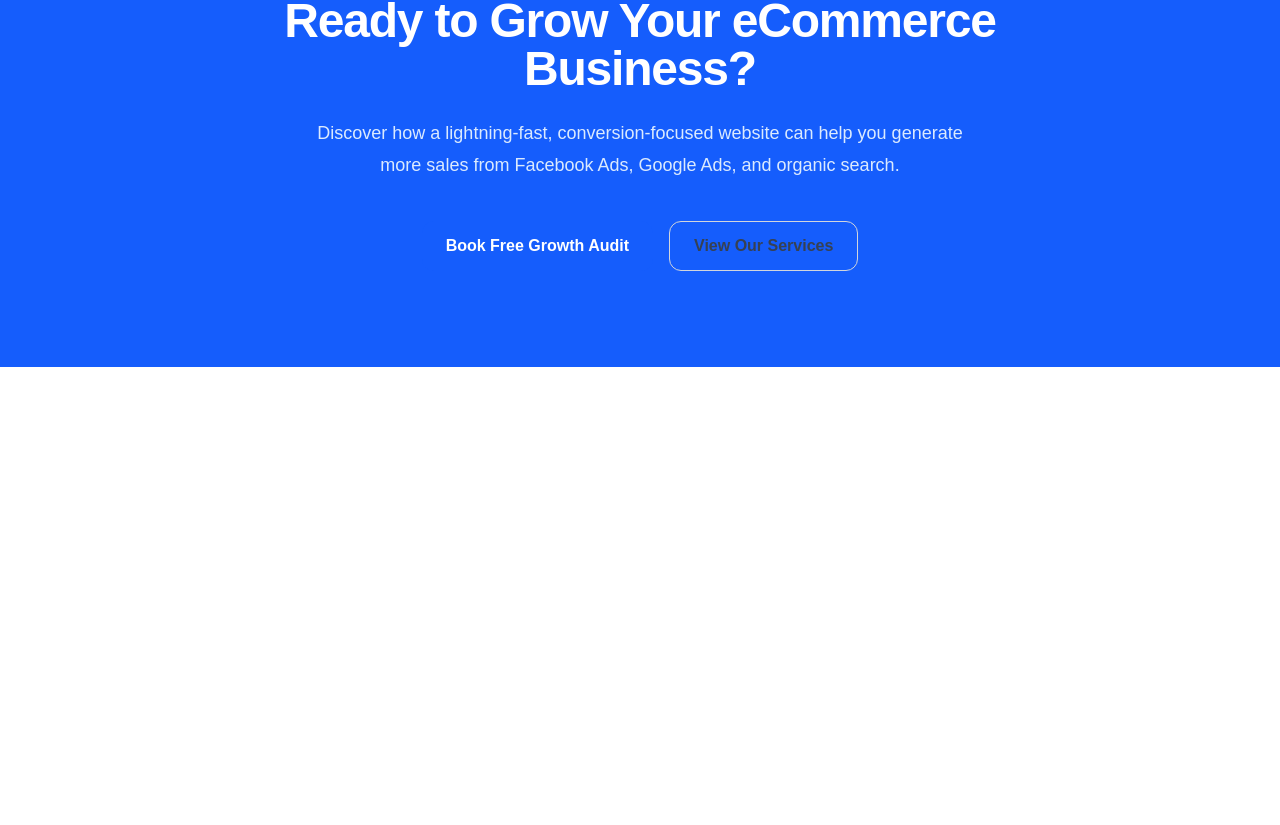
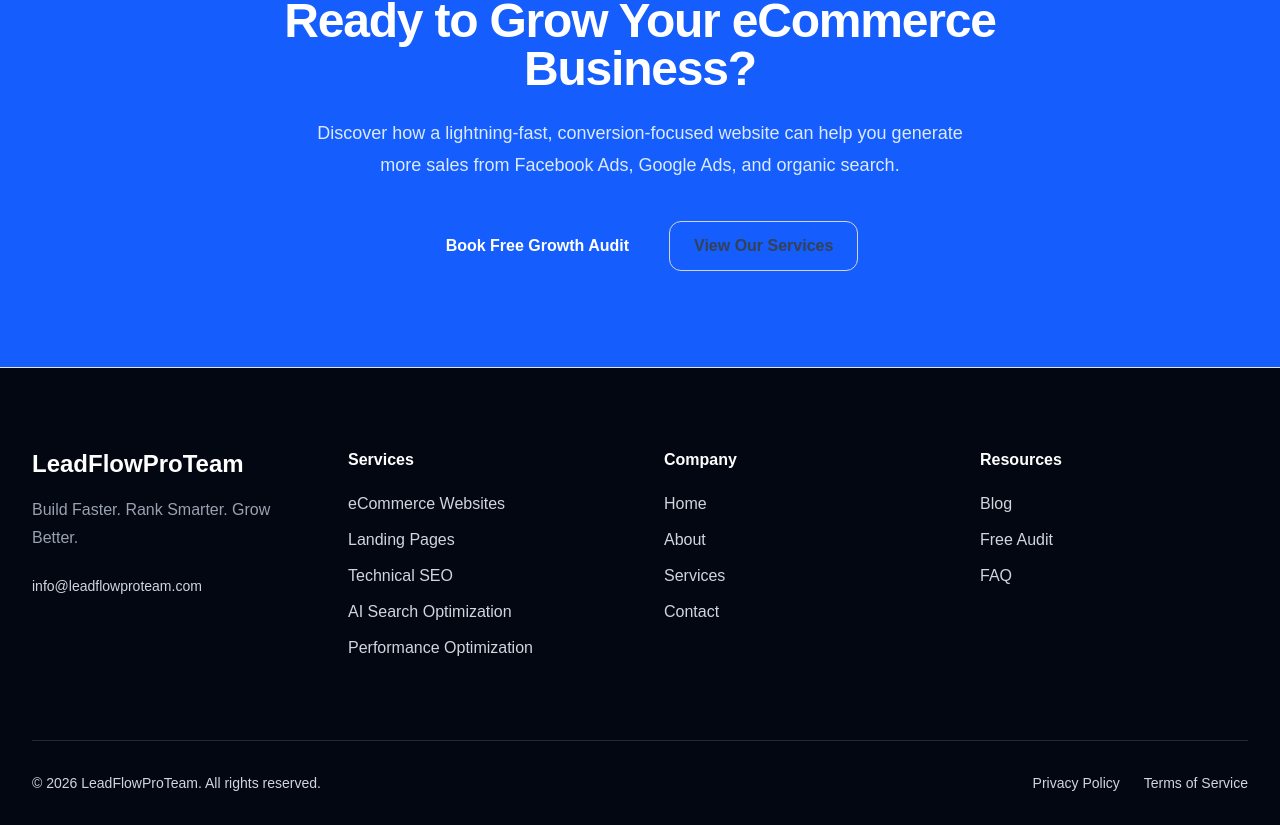
Before and after one commit to leadflowproteam/leadflowproteam, a Next.js app: page / in a window 1280 px wide. Shown: the part 6416-7241 px from the top of the page. Before the commit the page ends 6783 px from the top, so only its background shows below. Built offline with nearby package versions, Linux system fonts and the light colour scheme.

Commit message:
feat(...): description

```diff
--- a/app/page.tsx
+++ b/app/page.tsx
@@ -1,3 +1,4 @@
+import Footer from "@/components/layout/Footer";
 import CTA from "@/components/sections/CTA";
 import FAQ from "@/components/sections/FAQ";
 import Results from "@/components/sections/Results";
@@ -22,6 +23,7 @@ export default function HomePage() {
 <Results />
 <FAQ />
 <CTA />
+<Footer />
 </main>
     </>
   );
--- a/components/layout/Footer.tsx
+++ b/components/layout/Footer.tsx
@@ -0,0 +1,100 @@
+import Link from "next/link";
+
+import Container from "@/components/ui/Container";
+import { company } from "@/config/company";
+
+export default function Footer() {
+  return (
+    <footer className="border-t border-gray-200 bg-gray-950 text-gray-300">
+      <Container>
+        <div className="grid gap-12 py-20 md:grid-cols-2 lg:grid-cols-4">
+          <div>
+            <h3 className="text-2xl font-bold text-white">
+              {company.name}
+            </h3>
+
+            <p className="mt-4 leading-7 text-gray-400">
+              {company.slogan}
+            </p>
+
+            <p className="mt-6 text-sm">
+              {company.contact.email}
+            </p>
+          </div>
+
+          <div>
+            <h4 className="font-semibold text-white">
+              Services
+            </h4>
+
+            <ul className="mt-5 space-y-3">
+              <li>eCommerce Websites</li>
+              <li>Landing Pages</li>
+              <li>Technical SEO</li>
+              <li>AI Search Optimization</li>
+              <li>Performance Optimization</li>
+            </ul>
+          </div>
+
+          <div>
+            <h4 className="font-semibold text-white">
+              Company
+            </h4>
+
+            <ul className="mt-5 space-y-3">
+              <li>
+                <Link href="/">Home</Link>
+              </li>
+
+              <li>
+                <Link href="/about">
+                  About
+                </Link>
+              </li>
+
+              <li>
+                <Link href="/services">
+                  Services
+                </Link>
+              </li>
+
+              <li>
+                <Link href="/contact">
+                  Contact
+                </Link>
+              </li>
+            </ul>
+          </div>
+
+          <div>
+            <h4 className="font-semibold text-white">
+              Resources
+            </h4>
+
+            <ul className="mt-5 space-y-3">
+              <li>Blog</li>
+              <li>Free Audit</li>
+              <li>FAQ</li>
+            </ul>
+          </div>
+        </div>
+
+        <div className="flex flex-col items-center justify-between gap-4 border-t border-gray-800 py-8 text-sm md:flex-row">
+          <p>
+            © 2026 {company.name}. All rights reserved.
+          </p>
+
+          <div className="flex gap-6">
+            <Link href="/privacy-policy">
+              Privacy Policy
+            </Link>
+
+            <Link href="/terms">
+              Terms of Service
+            </Link>
+          </div>
+        </div>
+      </Container>
+    </footer>
+  );
+}
--- a/config/company.ts
+++ b/config/company.ts
@@ -1,26 +1,26 @@
 export const company = {
-  basicInfo: {
-    name: "LeadFlowProTeam",
-    legalName: "LeadFlowProTeam",
-    slogan: "Build Faster. Rank Smarter. Grow Better.",
-    founded: 2026,
-    website: "https://leadflowproteam.com",
-  },
+  name: "LeadFlowProTeam",
 
-  contact: {
-    email: "hello@leadflowproteam.com",
-    supportEmail: "support@leadflowproteam.com",
-    salesEmail: "sales@leadflowproteam.com",
-  },
+  shortName: "LFPT",
+
+  slogan: "Build Faster. Rank Smarter. Grow Better.",
+
+  description:
+    "LeadFlowProTeam helps advertising-driven eCommerce businesses increase sales through high-performance Next.js websites, technical SEO, AI search visibility, and conversion-focused development.",
+
+  url: "https://leadflowproteam.com",
+
+  logo: "/logo.svg",
+
+  email: "info@leadflowproteam.com",
+
+  phone: "",
+
+  founded: "2026",
 
   location: {
     country: "Bangladesh",
-    city: "Remote",
-    timezone: "Asia/Dhaka",
-  },
-
-  markets: {
-    primary: [
+    serving: [
       "United States",
       "Canada",
       "United Kingdom",
@@ -28,19 +28,37 @@ export const company = {
     ],
   },
 
+  contact: {
+    email: "info@leadflowproteam.com",
+    phone: "",
+  },
+
+  social: {
+    facebook: "#",
+    linkedin: "#",
+    github: "#",
+    x: "#",
+    youtube: "#",
+  },
+
   services: [
-    "Website Development",
+    "High-Performance eCommerce Websites",
     "Landing Page Development",
     "Technical SEO",
     "AI Search Optimization",
-    "Website Audit",
+    "Performance Optimization",
   ],
 
-  technologies: [
-    "Next.js",
-    "React",
-    "TypeScript",
-    "Tailwind CSS",
-    "Vercel",
+  keywords: [
+    "Next.js Agency",
+    "eCommerce Website Development",
+    "Technical SEO",
+    "AI Search Optimization",
+    "LLM SEO",
+    "Conversion Optimization",
+    "Landing Page Development",
+    "Website Performance Optimization",
   ],
 } as const;
+
+export type Company = typeof company;
--- a/lib/metadata.ts
+++ b/lib/metadata.ts
@@ -27,9 +27,11 @@ export const metadata: Metadata = {
     },
   ],
 
-  creator: company.basicInfo.name,
+  // ✅ Fixed
+  creator: company.name,
 
-  publisher: company.basicInfo.name,
+  // ✅ Fixed
+  publisher: company.name,
 
   alternates: {
     canonical: "/",
```
